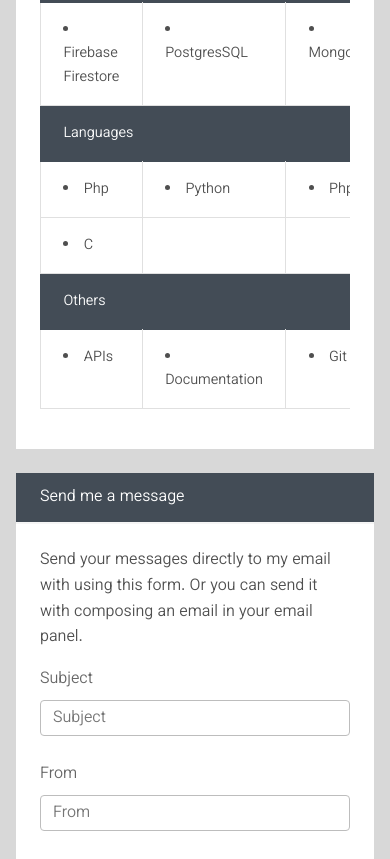
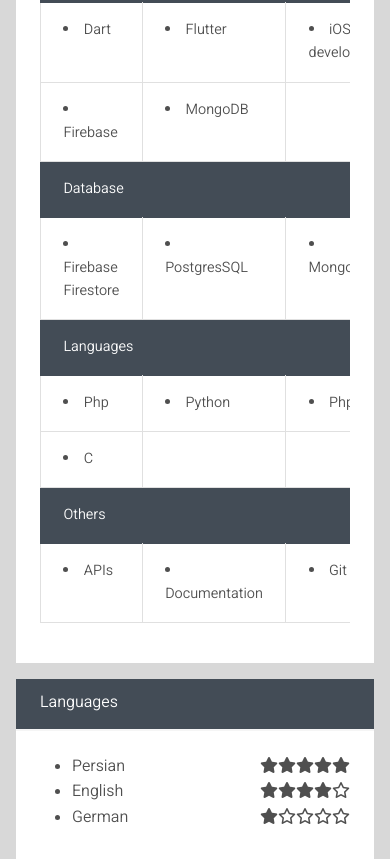
Before and after one commit to BlackIQ/amirhossein.info, a React (Create React App) app: page / in a window 390 px wide. Shown: the part 2877-3736 px from the top of the page. Built offline with nearby package versions, Linux system fonts and the light colour scheme; a web font is replaced by a local one.

Commit message:
Added mobile development

```diff
--- a/src/App.js
+++ b/src/App.js
@@ -198,6 +198,21 @@ function App() {
                                             <td><li>Flask</li></td>
                                         </tr>
                                         <tr className="darkbluenavy-td">
+                                            <td colspan="4" className="font-weight-bold">Mobile development</td>
+                                        </tr>
+                                        <tr>
+                                            <td><li>Dart</li></td>
+                                            <td><li>Flutter</li></td>
+                                            <td><li>iOS development</li></td>
+                                            <td><li>Android development</li></td>
+                                        </tr>
+                                        <tr>
+                                            <td><li>Firebase</li></td>
+                                            <td><li>MongoDB</li></td>
+                                            <td></td>
+                                            <td></td>
+                                        </tr>
+                                        <tr className="darkbluenavy-td">
                                             <td colspan="4" className="font-weight-bold">Database</td>
                                         </tr>
                                         <tr>
@@ -233,6 +248,45 @@ function App() {
                                     </tbody>
                                 </table>
                             </div>
+                        </div>
+                    </div>
+                    <div className="card rounded-0 shadow-0 mb-3">
+                        <div className="card-header rounded-0">
+                            Languages
+                        </div>
+                        <div className="card-body">
+                            <ul>
+                                <li>
+                                    Persian
+                                    <span className="float-end">
+                                        <i className="fa fa-star"></i>
+                                        <i className="fa fa-star"></i>
+                                        <i className="fa fa-star"></i>
+                                        <i className="fa fa-star"></i>
+                                        <i className="fa fa-star"></i>
+                                    </span>
+                                </li>
+                                <li>
+                                    English
+                                    <span className="float-end">
+                                        <i className="fa fa-star"></i>
+                                        <i className="fa fa-star"></i>
+                                        <i className="fa fa-star"></i>
+                                        <i className="fa fa-star"></i>
+                                        <i className="fa fa-star-o"></i>
+                                    </span>
+                                </li>
+                                <li>
+                                    German
+                                    <span className="float-end">
+                                        <i className="fa fa-star"></i>
+                                        <i className="fa fa-star-o"></i>
+                                        <i className="fa fa-star-o"></i>
+                                        <i className="fa fa-star-o"></i>
+                                        <i className="fa fa-star-o"></i>
+                                    </span>
+                                </li>
+                            </ul>
                         </div>
                     </div>
                 </div>
```
